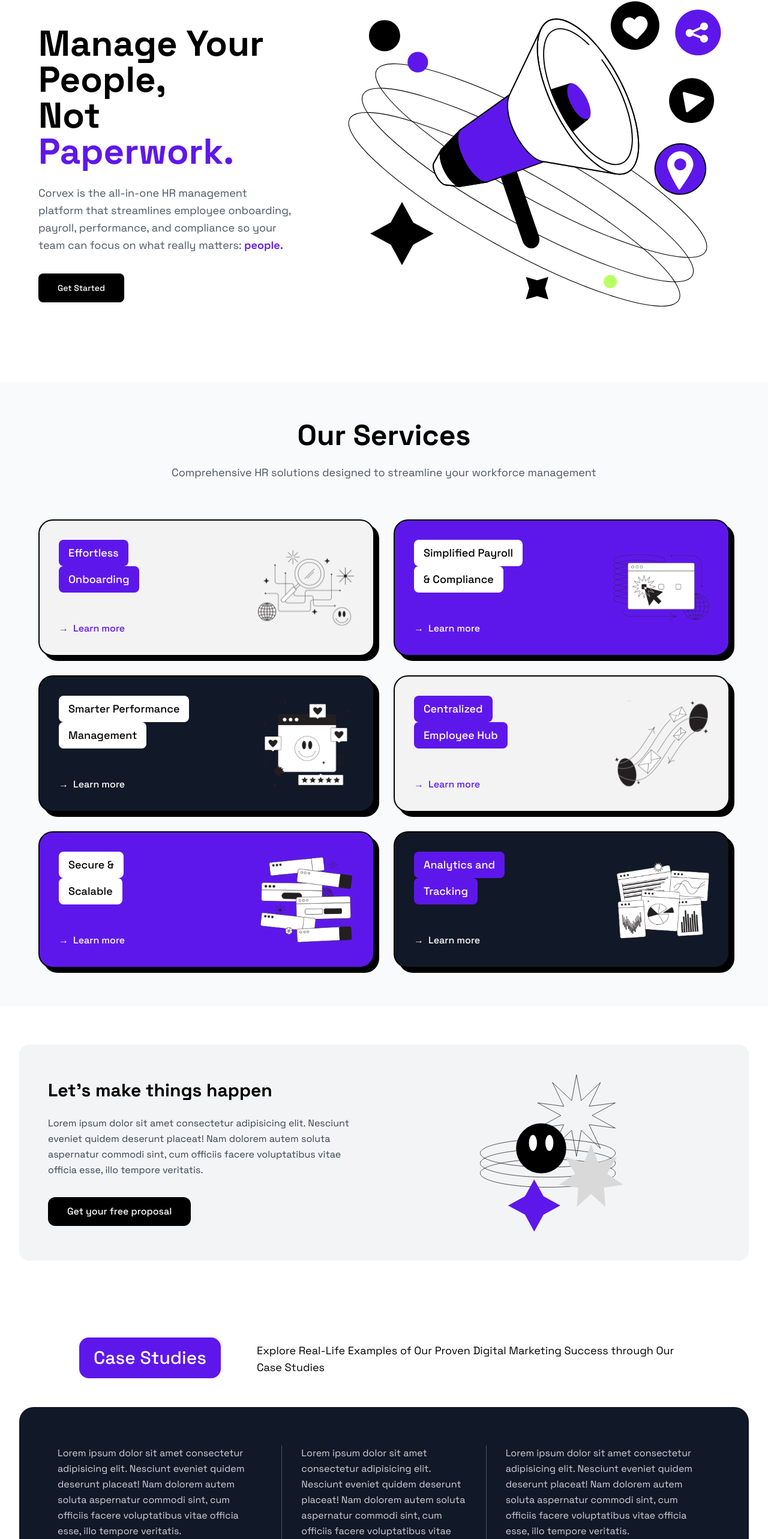
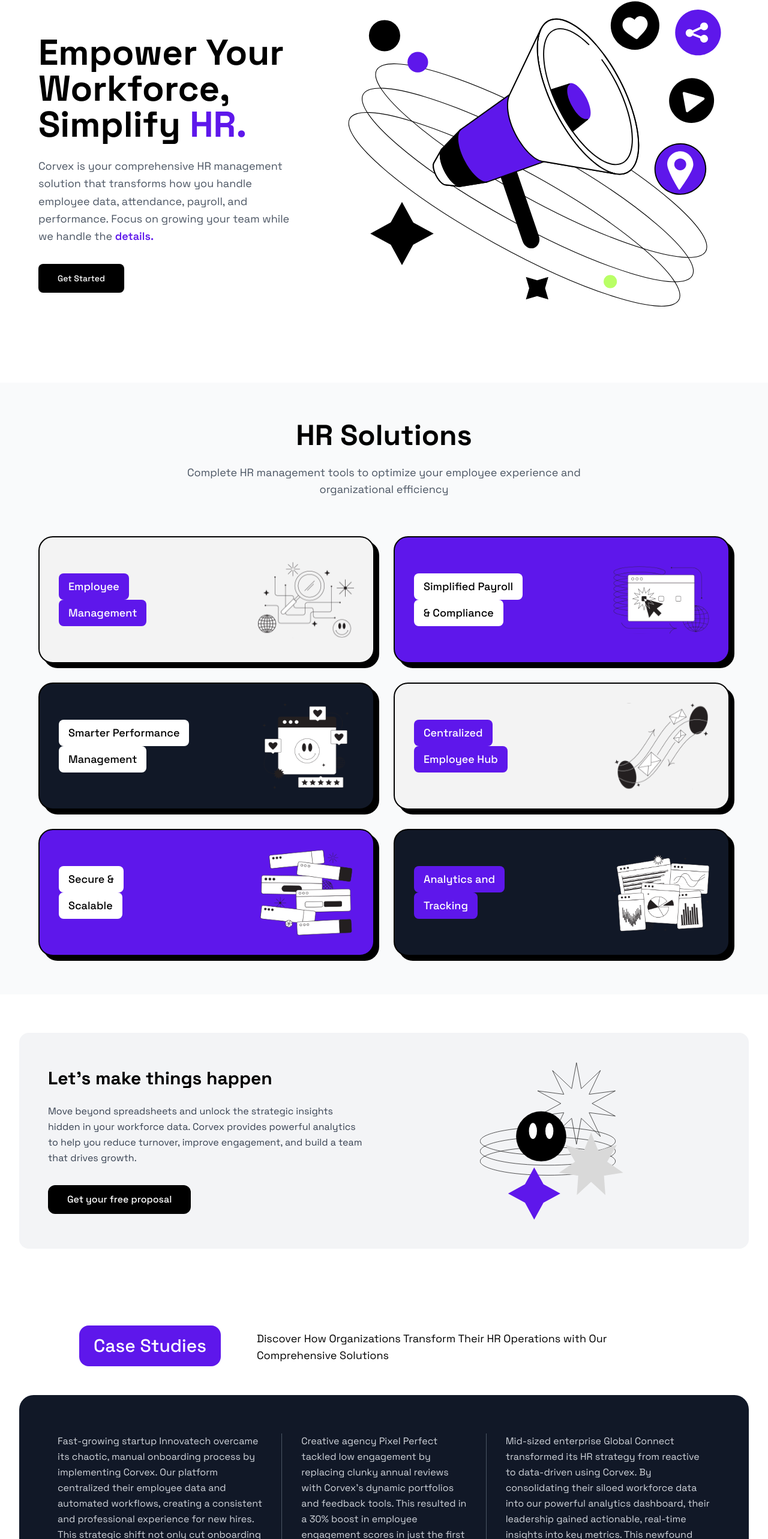
Before and after one commit to aditisingh02/corvex, a React (Vite) app in the folder frontend/: page / in a window 1280 px wide. Shown: the part 218-2784 px from the top of the page at 60% size. Built offline with nearby package versions, Linux system fonts and the light colour scheme.

Commit message:
feat: update LandingPage conten

```diff
--- a/frontend/src/components/LandingPage.jsx
+++ b/frontend/src/components/LandingPage.jsx
@@ -32,12 +32,6 @@
                 <span className="text-xl font-bold text-[#5E17EB]">Corvex</span>
               </div>
               <nav className="hidden md:flex space-x-6">
-                <a
-                  href="#about"
-                  className="text-sm font-medium text-gray-600 hover:text-[#5E17EB] transition-colors"
-                >
-                  About us
-                </a>
                 <a
                   href="#services"
                   className="text-sm font-medium text-gray-600 hover:text-[#5E17EB] transition-colors"
@@ -79,17 +73,17 @@
                 <div className="lg:col-span-2 space-y-8">
                   <div className="space-y-6">
                     <h1 className="text-4xl md:text-5xl lg:text-6xl font-bold text-black leading-tight">
-                      Manage Your <span className="block">People,</span>
+                      Empower Your <span className="block">Workforce,</span>
                       <span className="block">
-                        Not <span className="text-[#5E17EB]">Paperwork.</span>
+                        Simplify <span className="text-[#5E17EB]">HR.</span>
                       </span>
                     </h1>
                     <p className="text-lg text-gray-600 max-w-lg leading-relaxed">
-                      Corvex is the all-in-one HR management platform that
-                      streamlines employee onboarding, payroll, performance, and
-                      compliance so your team can focus on what really matters:{" "}
+                      Corvex is your comprehensive HR management solution that
+                      transforms how you handle employee data, attendance, payroll,
+                      and performance. Focus on growing your team while we handle the{" "}
                       <span className="font-semibold text-[#5E17EB]">
-                        people.
+                        details.
                       </span>
                     </p>
                   </div>
@@ -128,11 +122,11 @@
           <div className="max-w-7xl mx-auto px-4 sm:px-6 lg:px-16 w-full">
             <div className="text-center mb-16">
               <h2 className="text-4xl md:text-5xl font-bold text-black mb-6">
-                Our Services
+                HR Solutions
               </h2>
               <p className="text-lg text-gray-600 max-w-3xl mx-auto">
-                Comprehensive HR solutions designed to streamline your workforce
-                management
+                Complete HR management tools to optimize your employee experience
+                and organizational efficiency
               </p>
             </div>
 
@@ -140,18 +134,14 @@
               {/* Effortless Onboarding */}
               <div className="bg-[#F3F3F3] rounded-3xl p-8 border-2 border-black shadow-[8px_8px_0px_0px_rgba(0,0,0,1)] hover:shadow-[10px_10px_0px_0px_rgba(0,0,0,1)] transition-shadow duration-300 flex items-center justify-between">
                 <div className="flex-1">
-                  <div className="flex flex-col items-start mb-12">
+                  <div className="flex flex-col items-start">
                     <div className="bg-[#5E17EB] text-white px-4 py-2 rounded-lg text-lg font-medium">
-                      Effortless
+                      Employee
                     </div>
                     <div className="bg-[#5E17EB] text-white px-4 py-2 rounded-lg text-lg font-medium">
-                      Onboarding
+                      Management
                     </div>
                   </div>
-                  <button className="flex items-center text-[#5E17EB] font-medium hover:text-[#4A0EC9] transition-colors">
-                    <span className="mr-2">→</span>
-                    Learn more
-                  </button>
                 </div>
                 <div className="flex justify-center">
                   <img
@@ -165,7 +155,7 @@
               {/* Simplified Payroll & Compliance */}
               <div className="bg-[#5E17EB] text-white rounded-3xl p-8 border-2 border-black shadow-[8px_8px_0px_0px_rgba(0,0,0,1)] hover:shadow-[10px_10px_0px_0px_rgba(0,0,0,1)] transition-shadow duration-300 flex items-center justify-between">
                 <div className="flex-1">
-                  <div className="flex flex-col items-start mb-12">
+                  <div className="flex flex-col items-start">
                     <div className="bg-white text-black px-4 py-2 rounded-lg text-lg font-medium">
                       Simplified Payroll
                     </div>
@@ -173,10 +163,6 @@
                       & Compliance
                     </div>
                   </div>
-                  <button className="flex items-center text-white font-medium hover:text-gray-200 transition-colors">
-                    <span className="mr-2">→</span>
-                    Learn more
-                  </button>
                 </div>
                 <div className="flex justify-center">
                   <img
@@ -190,7 +176,7 @@
               {/* Smarter Performance Management */}
               <div className="bg-gray-900 text-white rounded-3xl p-8 border-2 border-black shadow-[8px_8px_0px_0px_rgba(0,0,0,1)] hover:shadow-[10px_10px_0px_0px_rgba(0,0,0,1)] transition-shadow duration-300 flex items-center justify-between">
                 <div className="flex-1">
-                  <div className="flex flex-col items-start mb-12">
+                  <div className="flex flex-col items-start">
                     <div className="bg-white text-black px-4 py-2 rounded-lg text-lg font-medium">
                       Smarter Performance
                     </div>
@@ -198,10 +184,6 @@
                       Management
                     </div>
                   </div>
-                  <button className="flex items-center text-white font-medium hover:text-gray-200 transition-colors">
-                    <span className="mr-2">→</span>
-                    Learn more
-                  </button>
                 </div>
                 <div className="flex justify-center">
                   <img
@@ -215,7 +197,7 @@
               {/* Centralized Employee Hub */}
               <div className="bg-[#F3F3F3] rounded-3xl p-8 border-2 border-black shadow-[8px_8px_0px_0px_rgba(0,0,0,1)] hover:shadow-[10px_10px_0px_0px_rgba(0,0,0,1)] transition-shadow duration-300 flex items-center justify-between">
                 <div className="flex-1">
-                  <div className="flex flex-col items-start mb-12">
+                  <div className="flex flex-col items-start">
                     <div className="bg-[#5E17EB] text-white px-4 py-2 rounded-lg text-lg font-medium">
                       Centralized
                     </div>
@@ -223,10 +205,6 @@
                       Employee Hub
                     </div>
                   </div>
-                  <button className="flex items-center text-[#5E17EB] font-medium hover:text-[#4A0EC9] transition-colors">
-                    <span className="mr-2">→</span>
-                    Learn more
-                  </button>
                 </div>
                 <div className="flex justify-center">
                   <img
@@ -240,7 +218,7 @@
               {/* Secure & Scalable */}
               <div className="bg-[#5E17EB] text-white rounded-3xl p-8 border-2 border-black shadow-[8px_8px_0px_0px_rgba(0,0,0,1)] hover:shadow-[10px_10px_0px_0px_rgba(0,0,0,1)] transition-shadow duration-300 flex items-center justify-between">
                 <div className="flex-1">
-                  <div className="flex flex-col items-start mb-12">
+                  <div className="flex flex-col items-start">
                     <div className="bg-white text-black px-4 py-2 rounded-lg text-lg font-medium">
                       Secure &
                     </div>
@@ -248,10 +226,6 @@
                       Scalable
                     </div>
                   </div>
-                  <button className="flex items-center text-white font-medium hover:text-gray-200 transition-colors">
-                    <span className="mr-2">→</span>
-                    Learn more
-                  </button>
                 </div>
                 <div className="flex justify-center">
                   <img
@@ -265,7 +239,7 @@
               {/* Analytics and Tracking */}
               <div className="bg-gray-900 text-white rounded-3xl p-8 border-2 border-black shadow-[8px_8px_0px_0px_rgba(0,0,0,1)] hover:shadow-[10px_10px_0px_0px_rgba(0,0,0,1)] transition-shadow duration-300 flex items-center justify-between">
                 <div className="flex-1">
-                  <div className="flex flex-col items-start mb-12">
+                  <div className="flex flex-col items-start">
                     <div className="bg-[#5E17EB] text-white px-4 py-2 rounded-lg text-lg font-medium">
                       Analytics and
                     </div>
@@ -273,10 +247,6 @@
                       Tracking
                     </div>
                   </div>
-                  <button className="flex items-center text-white font-medium hover:text-gray-200 transition-colors">
-                    <span className="mr-2">→</span>
-                    Learn more
-                  </button>
                 </div>
                 <div className="flex justify-center">
                   <img
@@ -300,10 +270,7 @@
                     Let's make things happen
                   </h2>
                   <p className="text-gray-700 mb-8 leading-relaxed">
-                    Lorem ipsum dolor sit amet consectetur adipisicing elit.
-                    Nesciunt eveniet quidem deserunt placeat! Nam dolorem autem
-                    soluta aspernatur commodi sint, cum officiis facere
-                    voluptatibus vitae officia esse, illo tempore veritatis.
+                    Move beyond spreadsheets and unlock the strategic insights hidden in your workforce data. Corvex provides powerful analytics to help you reduce turnover, improve engagement, and build a team that drives growth.
                   </p>
                   <button className="bg-black text-white px-8 py-3 rounded-xl font-medium hover:bg-gray-800 transition-colors">
                     Get your free proposal
@@ -335,8 +302,8 @@
               </div>
               <div className="flex-1">
                 <p className="text-lg text-black mt-2">
-                  Explore Real-Life Examples of Our Proven Digital Marketing
-                  Success through Our Case Studies
+                  Discover How Organizations Transform Their HR Operations
+                  with Our Comprehensive Solutions
                 </p>
               </div>
             </div>
@@ -347,12 +314,15 @@
                 {/* Card 1 */}
                 <div className="text-white">
                   <p className="text-gray-300 mb-6 leading-relaxed">
-                    Lorem ipsum dolor sit amet consectetur adipisicing elit.
-                    Nesciunt eveniet quidem deserunt placeat! Nam dolorem autem
-                    soluta aspernatur commodi sint, cum officiis facere
-                    voluptatibus vitae officia esse, illo tempore veritatis.
+                    Fast-growing startup Innovatech overcame its chaotic,
+                    manual onboarding process by implementing Corvex. Our platform centralized their employee data and
+                    automated workflows, creating a consistent and professional experience for new hires. This strategic
+                    shift not only cut onboarding time by 50% but also saved their HR team 15 hours of administrative work weekly,
+                    allowing them to focus on scaling the company instead of managing paperwork.
+
+
                   </p>
-                  <a
+                  {/* <a
                     href="#"
                     className="inline-flex items-center text-[#5E17EB] font-medium hover:text-purple-400 transition-colors"
                   >
@@ -370,18 +340,17 @@
                         d="M9 5l7 7-7 7"
                       />
                     </svg>
-                  </a>
+                  </a> */}
                 </div>
 
                 {/* Card 2 */}
                 <div className="text-white border-l border-r border-gray-600 px-8">
                   <p className="text-gray-300 mb-6 leading-relaxed">
-                    Lorem ipsum dolor sit amet consectetur adipisicing elit.
-                    Nesciunt eveniet quidem deserunt placeat! Nam dolorem autem
-                    soluta aspernatur commodi sint, cum officiis facere
-                    voluptatibus vitae officia esse, illo tempore veritatis.
+                    Creative agency Pixel Perfect tackled low engagement by replacing clunky annual reviews with Corvex’s dynamic portfolios and feedback tools. This resulted in a 30% boost in employee engagement scores in just the first quarter and significantly improved retention of top creative talent.
+
+
                   </p>
-                  <a
+                  {/* <a
                     href="#"
                     className="inline-flex items-center text-[#5E17EB] font-medium hover:text-purple-400 transition-colors"
                   >
@@ -399,18 +368,19 @@
                         d="M9 5l7 7-7 7"
                       />
                     </svg>
-                  </a>
+                  </a> */}
                 </div>
 
                 {/* Card 3 */}
                 <div className="text-white">
                   <p className="text-gray-300 mb-6 leading-relaxed">
-                    Lorem ipsum dolor sit amet consectetur adipisicing elit.
-                    Nesciunt eveniet quidem deserunt placeat! Nam dolorem autem
-                    soluta aspernatur commodi sint, cum officiis facere
-                    voluptatibus vitae officia esse, illo tempore veritatis.
+                    Mid-sized enterprise Global Connect transformed its HR strategy from reactive to
+                    data-driven using Corvex. By consolidating their siloed workforce data into our powerful
+                    analytics dashboard, their leadership gained actionable, real-time insights into key metrics.
+                    This newfound clarity enabled them to identify the root causes of attrition, leading to a new
+                    retention strategy that reduced employee turnover by 15% in the first year.
                   </p>
-                  <a
+                  {/* <a
                     href="#"
                     className="inline-flex items-center text-[#5E17EB] font-medium hover:text-purple-400 transition-colors"
                   >
@@ -428,7 +398,7 @@
                         d="M9 5l7 7-7 7"
                       />
                     </svg>
-                  </a>
+                  </a> */}
                 </div>
               </div>
             </div>
@@ -504,7 +474,7 @@
               </div>
               <div className="flex-1">
                 <p className="text-lg text-black mt-2">
-                  Step-by-Step Guide to Achieving your Business Goals
+                  Our Process for Implementing Your HR Management Solution
                 </p>
               </div>
             </div>
@@ -542,11 +512,10 @@
                 {openAccordion === 1 && (
                   <div className="px-6 pb-6">
                     <p className="text-white/90 leading-relaxed">
-                      During the initial consultation, we will discuss your
-                      business goals and objectives, target audience, and
-                      current marketing efforts. This will allow us to
-                      understand your needs and tailor our services to best fit
-                      your requirements.
+                      We begin by understanding your organization's HR needs,
+                      current processes, and pain points. This helps us configure
+                      the system to match your specific requirements and ensure
+                      a smooth transition.
                     </p>
                   </div>
                 )}
@@ -569,7 +538,7 @@
                   <div className="flex items-center space-x-4">
                     <span className="text-xl font-bold">02</span>
                     <span className="text-lg font-semibold">
-                      Research and Strategy Development
+                      System Setup and Configuration
                     </span>
                   </div>
                   <div
@@ -585,10 +554,9 @@
                 {openAccordion === 2 && (
                   <div className="px-6 pb-6">
                     <p className="text-white/90 leading-relaxed">
-                      We conduct thorough market research and competitive
-                      analysis to develop a comprehensive strategy that aligns
-                      with your business objectives and target audience
-                      preferences.
+                      Our team configures the HR management system according to
+                      your organization's structure, policies, and workflows.
+                      We ensure all modules are properly set up and integrated.
                     </p>
                   </div>
                 )}
@@ -611,7 +579,7 @@
                   <div className="flex items-center space-x-4">
                     <span className="text-xl font-bold">03</span>
                     <span className="text-lg font-semibold">
-                      Implementation
+                      Data Migration & Training
                     </span>
                   </div>
                   <div
@@ -627,9 +595,9 @@
                 {openAccordion === 3 && (
                   <div className="px-6 pb-6">
                     <p className="text-white/90 leading-relaxed">
-                      Our team executes the strategy with precision,
-                      implementing all planned marketing activities while
-                      maintaining constant communication throughout the process.
+                      We carefully migrate your existing HR data and provide
+                      comprehensive training to your team on using the new system.
+                      This ensures a smooth transition and quick adoption.
                     </p>
                   </div>
                 )}
@@ -668,9 +636,9 @@
                 {openAccordion === 4 && (
                   <div className="px-6 pb-6">
                     <p className="text-white/90 leading-relaxed">
-                      We continuously monitor performance metrics and optimize
-                      campaigns to ensure maximum ROI and achievement of your
-                      business goals.
+                      We track system usage, monitor performance, and gather
+                      feedback to ensure the HR system is meeting your needs
+                      and helping achieve organizational goals.
                     </p>
                   </div>
                 )}
@@ -709,9 +677,9 @@
                 {openAccordion === 5 && (
                   <div className="px-6 pb-6">
                     <p className="text-white/90 leading-relaxed">
-                      Regular reporting and transparent communication keep you
-                      informed about progress, results, and recommendations for
-                      future improvements.
+                      Access detailed HR analytics and reports through our
+                      dashboard. Our support team maintains regular communication
+                      to address any questions or concerns.
                     </p>
                   </div>
                 )}
@@ -750,9 +718,9 @@
                 {openAccordion === 6 && (
                   <div className="px-6 pb-6">
                     <p className="text-white/90 leading-relaxed">
-                      We believe in continuous improvement and will work with
-                      you to refine and enhance your marketing strategy based on
-                      performance data and market changes.
+                      We regularly update our HR platform with new features
+                      and improvements based on user feedback and evolving HR
+                      best practices.
                     </p>
                   </div>
                 )}
@@ -804,13 +772,15 @@
                   <h3 className="text-lg font-bold text-black mb-1">
                     Aditi Kanagala
                   </h3>
-                  <p className="text-gray-600">Something</p>
+                  <p className="text-gray-600">Frontend Architect | UI/UX Specialist</p>
                 </div>
 
                 {/* Description */}
                 <p className="text-gray-700 text-sm leading-relaxed">
-                  Lorem ipsum dolor sit amet consectetur adipisicing elit. Iusto
-                  non deserunt, commodi et doloremque ducimus officia eos
+                  A creative developer passionate about crafting intuitive and visually compelling user interfaces.
+                  Aditi specializes in translating complex design concepts into responsive, high-performance web applications using modern frameworks like React.
+
+
                 </p>
               </div>
 
@@ -838,13 +808,15 @@
                   <h3 className="text-lg font-bold text-black mb-1">
                     Aditi Singh
                   </h3>
-                  <p className="text-gray-600">Something</p>
+                  <p className="text-gray-600"> Full-Stack Developer| UI/UX Specialist</p>
                 </div>
 
                 {/* Description */}
                 <p className="text-gray-700 text-sm leading-relaxed">
-                  Lorem ipsum dolor sit amet consectetur adipisicing elit. Iusto
-                  non deserunt, commodi et doloremque ducimus officia eos
+                  A problem-solver at heart, Aditi architects and develops comprehensive web applications.
+                  Her expertise spans from database design to API implementation, ensuring our applications are not only functional but also scalable and efficient.
+
+
                 </p>
               </div>
 
@@ -853,7 +825,7 @@
                 {/* Profile Icon */}
                 <div className="absolute top-4 right-4">
                   <a
-                    href="https://linkedin.com/in/vraj-soni"
+                    href="https://www.linkedin.com/in/vraj-soni2412/"
                     target="_blank"
                     rel="noopener noreferrer"
                     className="w-8 h-8 bg-[#5E17EB] rounded-full flex items-center justify-center hover:bg-purple-700 transition-colors"
@@ -872,13 +844,13 @@
                   <h3 className="text-lg font-bold text-black mb-1">
                     Vraj Soni
                   </h3>
-                  <p className="text-gray-600">Something</p>
+                  <p className="text-gray-600">Full-Stack Developer | DevOps Lead</p>
                 </div>
 
                 {/* Description */}
                 <p className="text-gray-700 text-sm leading-relaxed">
-                  Lorem ipsum dolor sit amet consectetur adipisicing elit. Iusto
-                  non deserunt, commodi et doloremque ducimus officia eos
+                  Bridging the gap between development and operations, Vraj ensures our project runs smoothly from code to deployment.
+                  He is proficient across the entire stack and specializes in building CI/CD pipelines and managing cloud infrastructure for seamless integration and delivery.
                 </p>
               </div>
             </div>
@@ -895,8 +867,8 @@
               </div>
               <div className="flex-1">
                 <p className="text-lg text-black mt-2">
-                  Connect with Us: Let's Discuss Your <br /> Digital Marketing
-                  Needs
+                  Get in Touch: Let's Discuss Your <br /> HR Management
+                  Requirements
                 </p>
               </div>
             </div>
```
